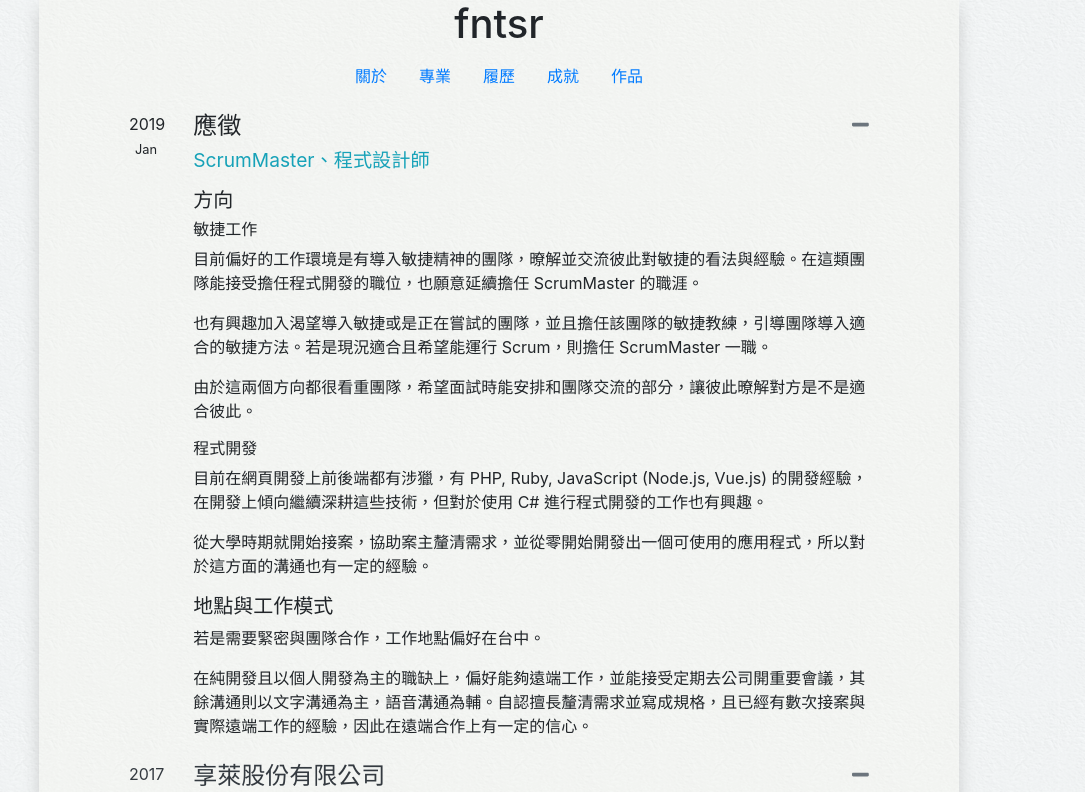
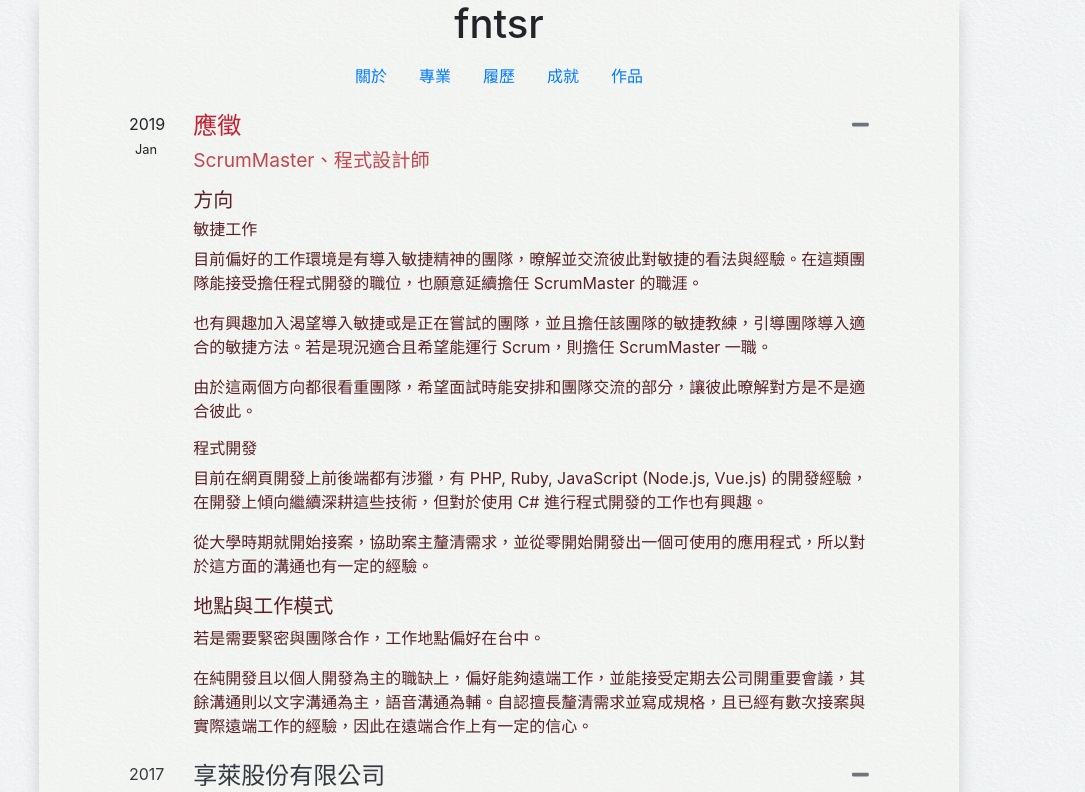
Before and after one commit to fntsrlike/fntsr.tw-2019, a Vue app: page /cv in a window 1280 px wide. Shown: the top 792 px of the page, without its empty margins (141-1226 px from the left). Built offline with nearby package versions, Linux system fonts and the light colour scheme.

Commit message:
Change headline colors
Thanks @Arsho_Enn for his advice.

```diff
--- a/src/components/ExperienceItem.vue
+++ b/src/components/ExperienceItem.vue
@@ -22,14 +22,14 @@
             <font-awesome-icon :icon="['fas', 'plus']" v-if="isHidden"/>
             <font-awesome-icon :icon="['fas', 'minus']" v-if="!isHidden"/>
           </div>
-          <span>
+          <span :class="{'headline-title': isHeadlines}" >
             {{title}}
           </span>
-          <small class="pt-2 d-block text-info" v-if="subtitle != ''">
+          <small class="pt-2 d-block " :class="isHeadlines ? 'headline-subtitle' : 'text-info'" v-if="subtitle != ''">
             {{subtitle}}
           </small>
         </h4>
-        <div :class="[{ 'd-none': isHidden }]">
+        <div :class="[{ 'd-none': isHidden, 'headline-text': isHeadlines }]">
           <slot></slot>
         </div>
       </div>
@@ -108,4 +108,15 @@ export default {
 </script>
 
 <style lang="scss" scoped>
+.headline-title {
+  color: #c21f30;
+}
+
+.headline-subtitle {
+  color: #c04851;
+}
+
+.headline-text {
+  color: #592126;
+}
 </style>
```
